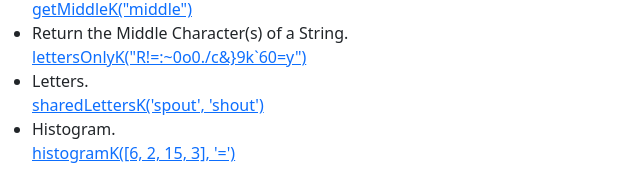
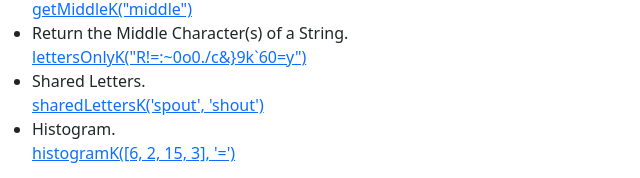
Before and after one commit to kevin-mehta/js-problem-solving, a plain HTML site: page index.html in a window 1280 px wide. Shown: the part 1022-1200 px from the top of the page, 0-640 px from the left. Drawn offline with Linux system fonts and the light colour scheme.

Commit message:
1 file modified

```diff
--- a/index.html
+++ b/index.html
@@ -177,7 +177,7 @@
         >
       </li>
       <li>
-        <span> Letters.</span><br />
+        <span>Shared Letters.</span><br />
         <a
           href="javascript:void(0)"
           onclick="console.log(sharedLettersK('spout', 'shout'))"
```
